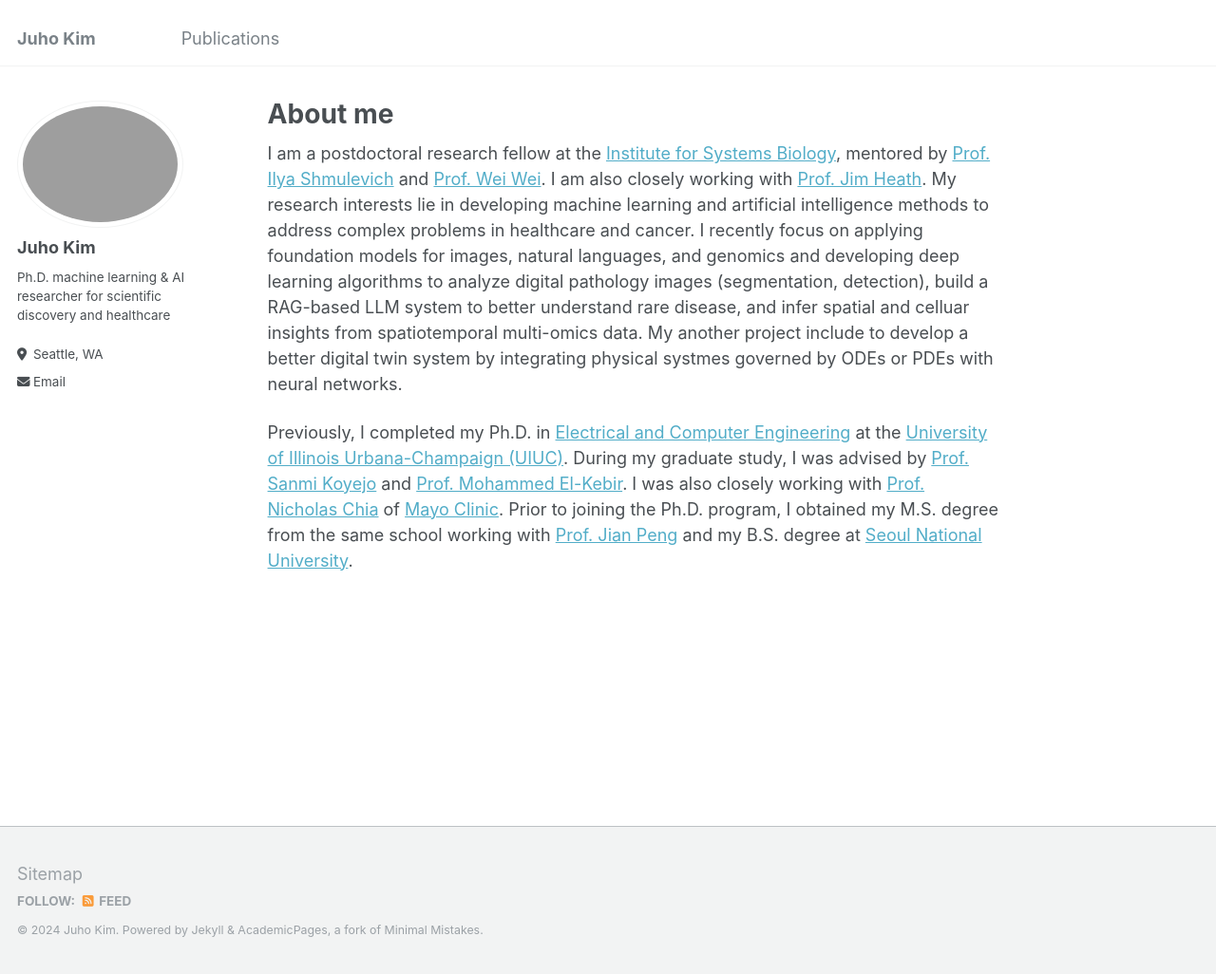
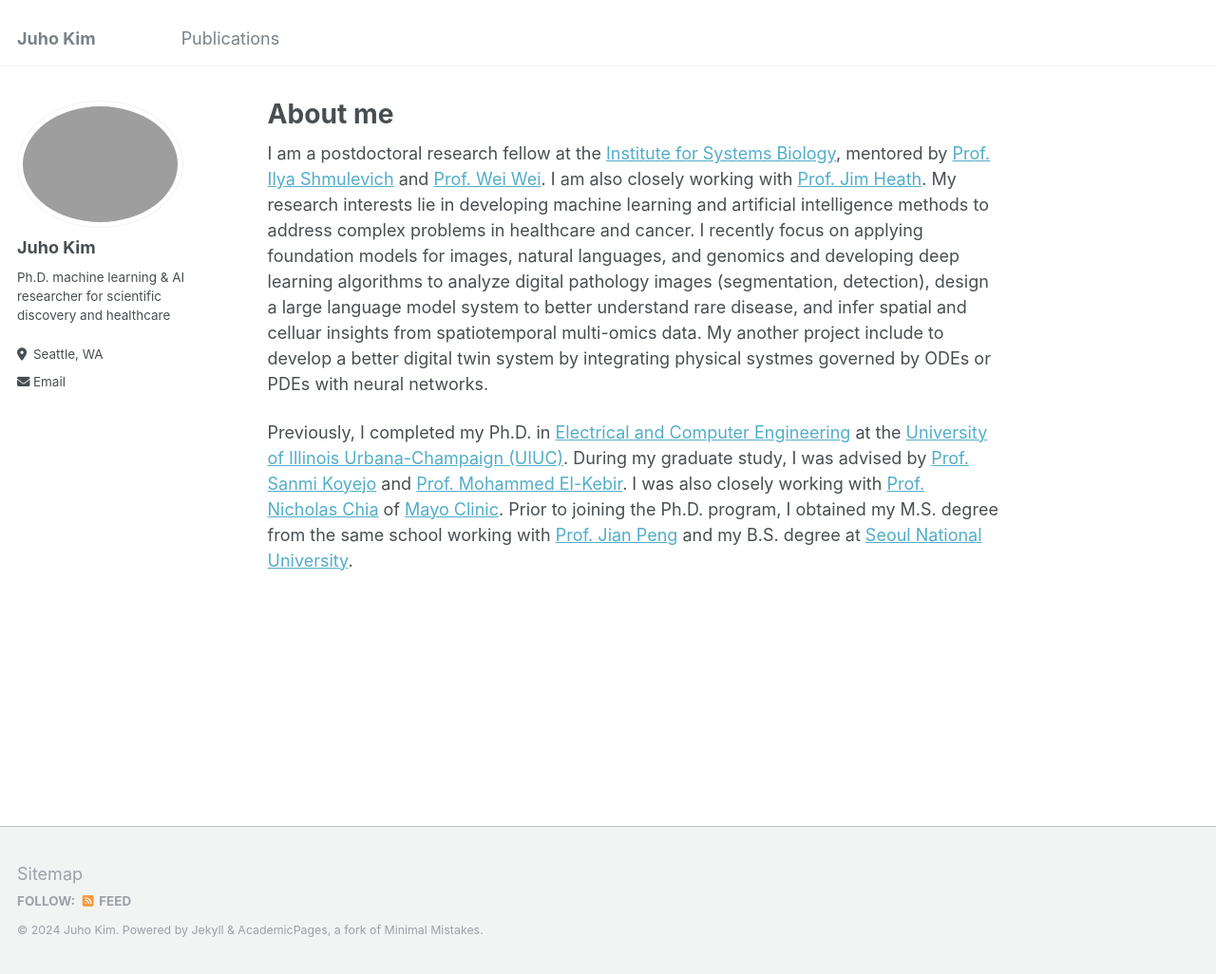
Before and after one commit to juhokim/juhokim.github.io, a Jekyll site: the page built from _pages/about.md, in a window 1280 px wide and 1026 px high. Shown: the whole window at 95% size. Built offline with Jekyll 4.4.1, drawn with Linux system fonts in a browser that asks for light colours.

Commit message:
Update about.md

```diff
--- a/_pages/about.md
+++ b/_pages/about.md
@@ -7,6 +7,6 @@ redirect_from:
   - /about.html
 ---
 
-I am a postdoctoral research fellow at the [Institute for Systems Biology](https://isbscience.org/), mentored by [Prof. Ilya Shmulevich](https://shmulevich.isbscience.org/) and [Prof. Wei Wei](https://www.wei-lab.net/). I am also closely working with [Prof. Jim Heath](https://heath.isbscience.org/). My research interests lie in developing machine learning and artificial intelligence methods to address complex problems in healthcare and cancer. I recently focus on applying foundation models for images, natural languages, and genomics and developing deep learning algorithms to analyze digital pathology images (segmentation, detection), build a RAG-based LLM system to better understand rare disease, and infer spatial and celluar insights from spatiotemporal multi-omics data. My another project include to develop a better digital twin system by integrating physical systmes governed by ODEs or PDEs with neural networks.
+I am a postdoctoral research fellow at the [Institute for Systems Biology](https://isbscience.org/), mentored by [Prof. Ilya Shmulevich](https://shmulevich.isbscience.org/) and [Prof. Wei Wei](https://www.wei-lab.net/). I am also closely working with [Prof. Jim Heath](https://heath.isbscience.org/). My research interests lie in developing machine learning and artificial intelligence methods to address complex problems in healthcare and cancer. I recently focus on applying foundation models for images, natural languages, and genomics and developing deep learning algorithms to analyze digital pathology images (segmentation, detection), design a large language model system to better understand rare disease, and infer spatial and celluar insights from spatiotemporal multi-omics data. My another project include to develop a better digital twin system by integrating physical systmes governed by ODEs or PDEs with neural networks.
 
 Previously, I completed my Ph.D. in [Electrical and Computer Engineering](https://ece.illinois.edu/) at the [University of Illinois Urbana-Champaign (UIUC)](https://illinois.edu/). During my graduate study, I was advised by [Prof. Sanmi Koyejo](https://cs.stanford.edu/~sanmi/) and [Prof. Mohammed El-Kebir](https://www.el-kebir.net/). I was also closely working with [Prof. Nicholas Chia](https://www.mayo.edu/research/faculty/chia-nicholas-ph-d/bio-20087464) of [Mayo Clinic](https://www.mayo.edu). Prior to joining the Ph.D. program, I obtained my M.S. degree from the same school working with [Prof. Jian Peng](https://jianpeng.web.engr.illinois.edu/) and my B.S. degree at [Seoul National University](https://en.snu.ac.kr/).
```
